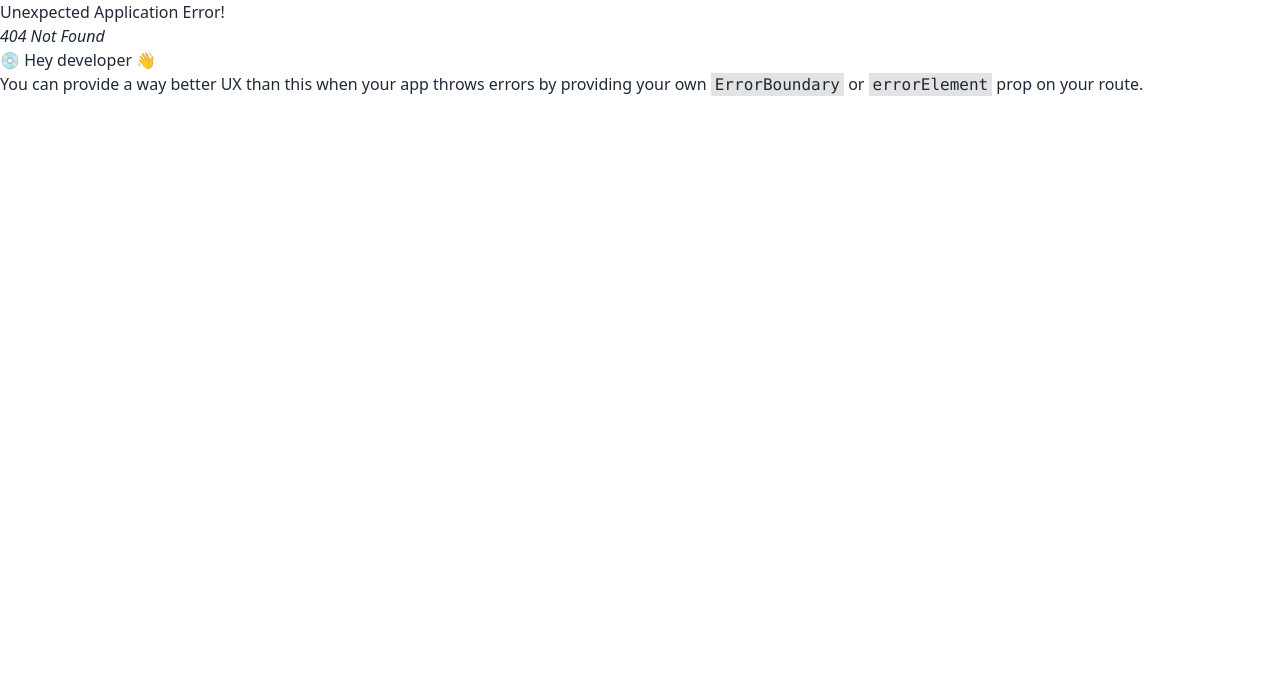
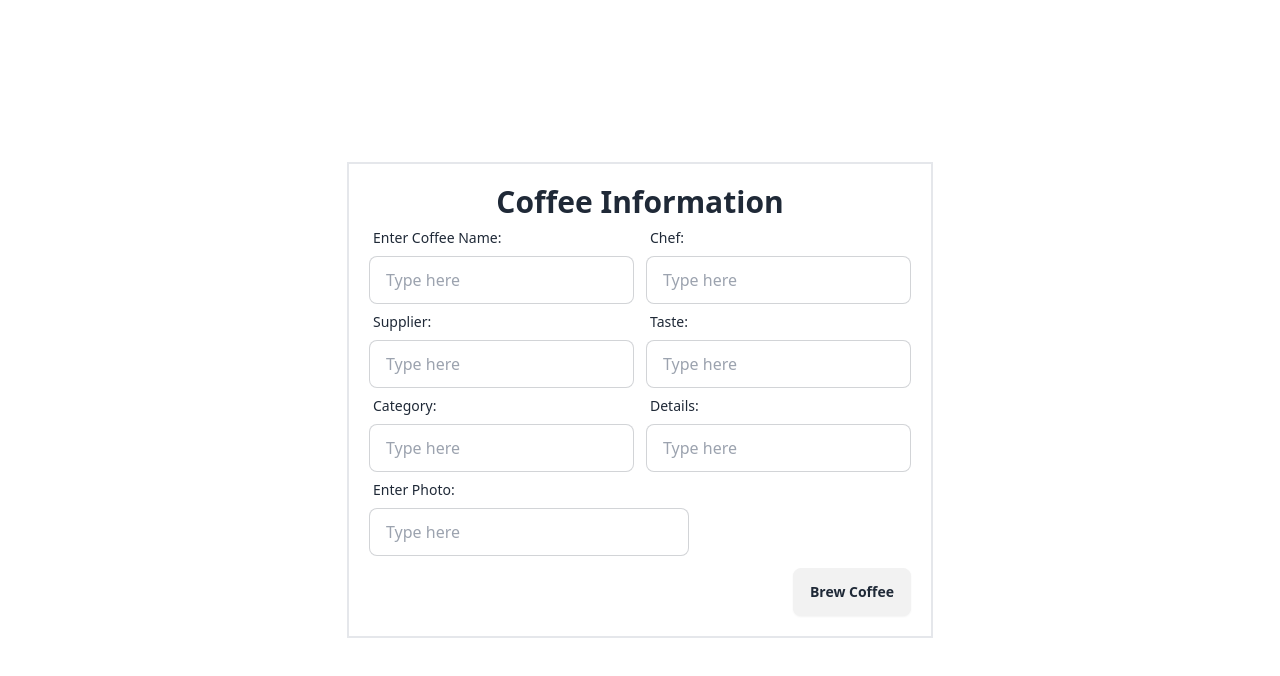
Before and after one commit to Ryusen9/Espresso, a React (Vite) app in the folder Frontend/: page /addCoffee in a window 1280 px wide. Before the commit this address had no page. Shown: the top 676 px of the page. Built offline with nearby package versions, Linux system fonts and the light colour scheme.

Commit message:
Add coffee frontend component

```diff
--- /dev/null
+++ b/Frontend/src/Components/AddCoffee.jsx
@@ -0,0 +1,92 @@
+const AddCoffee = () => {
+  return (
+    <div className="min-h-screen w-full flex items-center justify-center">
+      <form action="add-coffee" className="border-2 p-5">
+        <p className="text-center text-3xl font-bold">Coffee Information</p>
+        <div className="flex gap-3">
+        <label className="form-control w-full max-w-xs">
+          <div className="label">
+            <span className="label-text">Enter Coffee Name: </span>
+          </div>
+          <input
+            type="text"
+            placeholder="Type here"
+            className="input input-bordered w-full max-w-xs"
+          />
+        </label>
+        <label className="form-control w-full max-w-xs">
+          <div className="label">
+            <span className="label-text">Chef: </span>
+          </div>
+          <input
+            type="text"
+            placeholder="Type here"
+            className="input input-bordered w-full max-w-xs"
+          />
+        </label>
+        </div>
+        <div className="flex gap-3">
+        <label className="form-control w-full max-w-xs">
+          <div className="label">
+            <span className="label-text">Supplier: </span>
+          </div>
+          <input
+            type="text"
+            placeholder="Type here"
+            className="input input-bordered w-full max-w-xs"
+          />
+        </label>
+        <label className="form-control w-full max-w-xs">
+          <div className="label">
+            <span className="label-text">Taste: </span>
+          </div>
+          <input
+            type="text"
+            placeholder="Type here"
+            className="input input-bordered w-full max-w-xs"
+          />
+        </label>
+        </div>
+        <div className="flex gap-3">
+        <label className="form-control w-full max-w-xs">
+          <div className="label">
+            <span className="label-text">Category: </span>
+          </div>
+          <input
+            type="text"
+            placeholder="Type here"
+            className="input input-bordered w-full max-w-xs"
+          />
+        </label>
+        <label className="form-control w-full max-w-xs">
+          <div className="label">
+            <span className="label-text">Details: </span>
+          </div>
+          <input
+            type="text"
+            placeholder="Type here"
+            className="input input-bordered w-full max-w-xs"
+          />
+        </label>
+        </div>
+        <div className="flex gap-3">
+        <label className="form-control w-full max-w-xs">
+          <div className="label">
+            <span className="label-text">Enter Photo: </span>
+          </div>
+          <input
+            type="text"
+            placeholder="Type here"
+            className="input input-bordered w-full max-w-xs"
+          />
+        </label>
+        </div>
+        <div className="flex w-full items-end justify-end mt-3">
+            <button className="btn">Brew Coffee</button>
+        </div>
+      </form>
+    </div>
+  );
+};
+
+export default AddCoffee;
--- a/Frontend/src/main.jsx
+++ b/Frontend/src/main.jsx
@@ -3,10 +3,15 @@ import { createRoot } from 'react-dom/client'
 import './index.css'
 import App from './App.jsx'
 import { createBrowserRouter, RouterProvider } from 'react-router-dom'
+import AddCoffee from './Components/AddCoffee.jsx'
 const router = createBrowserRouter([
   {
     path: '/',
     element: <App/>,
+  },
+  {
+    path: 'addCoffee',
+    element: <AddCoffee/>
   }
 ])
 createRoot(document.getElementById('root')).render(
```
